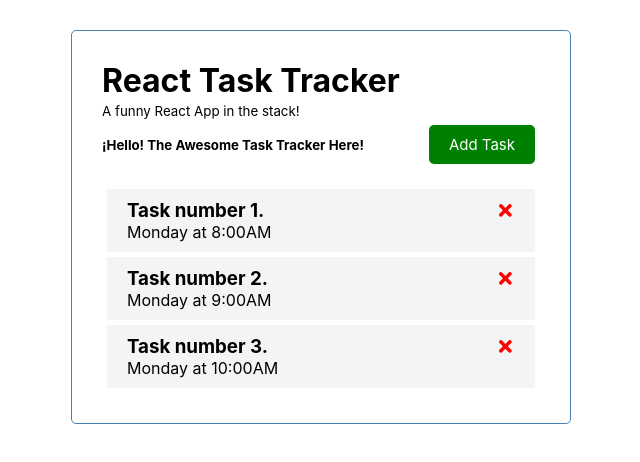
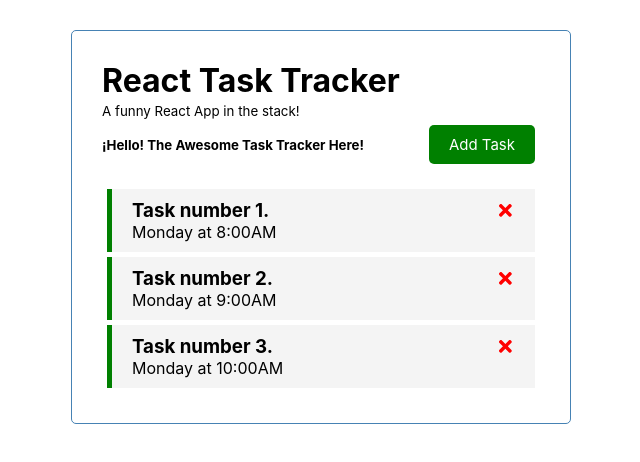
Before and after one commit to andrescanm/react-task-tracker, a React (Create React App) app: page / in a window 1280 px wide. Shown: the top 462 px of the page, without its empty margins (319-959 px from the left). Built offline with nearby package versions, Linux system fonts and the light colour scheme.

Commit message:
Toggle reminder & conditional styling.

```diff
--- a/src/App.js
+++ b/src/App.js
@@ -30,13 +30,24 @@
     setTasks(tasks.filter((task) => task.id !== id));
   }
 
+  const toggleReminder = (id) => {
+    setTasks(
+      tasks.map(
+        (task)=>
+          task.id === id
+            ? {...task, reminder:!task.reminder}
+            : task
+          )
+    );
+  }
+
   return (
     <div className="container">
       <h1>React {appName}</h1>
       <small> {appDescription} </small>
       <Header />
       { tasks.length>0
-          ? <Tasks tasks={tasks} onDelete={deleteTask}/>
+          ? <Tasks tasks={tasks} onDelete={deleteTask} onToggle={toggleReminder}/>
           : 'No Task to show!' }
     </div>
   );
--- a/src/components/task.js
+++ b/src/components/task.js
@@ -1,8 +1,8 @@
 import {FaTimes} from 'react-icons/fa';
 
-const Task = ({task, onDelete}) => {
+const Task = ({task, onDelete, onToggle}) => {
   return (
-    <div className="task">
+    <div className={`task ${task.reminder ? 'reminder' : ''}`} onDoubleClick={()=>onToggle(task.id)}>
         <h3>
             {task.text}
             <FaTimes
--- a/src/components/tasks.js
+++ b/src/components/tasks.js
@@ -1,9 +1,9 @@
 import Task from './task';
-const Tasks = ({tasks, onDelete}) => {
+const Tasks = ({tasks, onDelete, onToggle}) => {
     return (
         <>
             {tasks.map((task) => (
-                <Task key={task.id} task={task} onDelete={onDelete}/>
+                <Task key={task.id} task={task} onDelete={onDelete} onToggle={onToggle}/>
             ))}
         </>
     )
```
